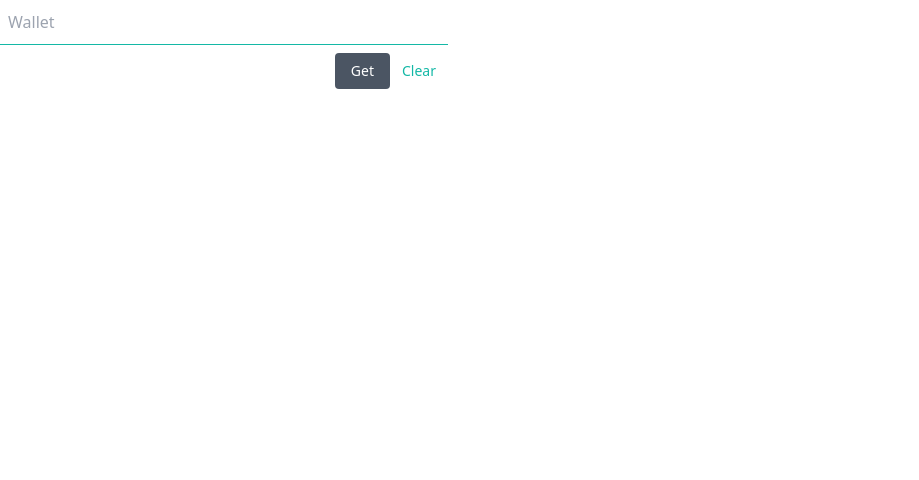
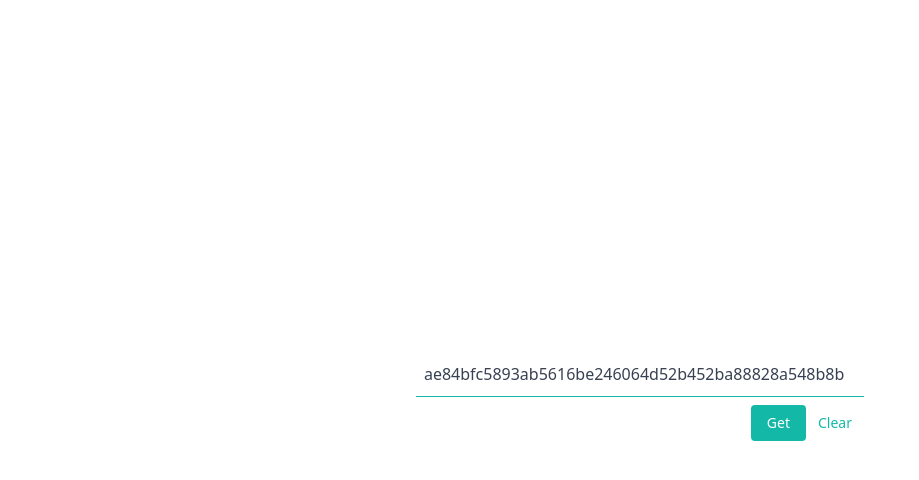
Before and after one commit to IgorLebedev/suiscanner, a React (Create React App) app: page / in a window 1280 px wide. Shown: the top 480 px of the page, without its empty margins (0-919 px from the left). Built offline with nearby package versions, Linux system fonts and the light colour scheme; what @mysten/sui.js would draw is missing.

Commit message:
some fixes

```diff
--- a/src/components/Form.tsx
+++ b/src/components/Form.tsx
@@ -1,7 +1,7 @@
 import React, { useEffect, useRef } from "react";
 import { useFormik } from "formik";
 import cn from "classnames";
-import { suiNetworkProvider } from "../providers/SuiNetworkProvider";
+import fetchSuiObjs from "../api/api";
 
 const Form = () => {
   const input: any = useRef(null);
@@ -12,13 +12,11 @@ const Form = () => {
   }, []);
   const formik = useFormik({
     initialValues: {
-      wallet: '',
+      wallet: '0xe6e494d014eb41edacae84bfc5893ab5616be246064d52b452ba88828a548b8b',
     },
     onSubmit: async ({ wallet }) => {
       try {
-        const result = await suiNetworkProvider.getBalance({
-          owner: wallet,
-        });
+        const result = await fetchSuiObjs(wallet);
         console.log(result);
       } catch (e) {
         throw e;
@@ -26,6 +24,7 @@ const Form = () => {
     },
   });
   return (
+    <div className="flex justify-center h-screen items-center">
       <form className="w-full max-w-md" onSubmit={formik.handleSubmit}>
           <div className="flex items-center border-b border-teal-500 py-2">
             <input
@@ -60,6 +59,7 @@ const Form = () => {
           </button>
           </div>
         </form>
+      </div>
   );
 };
 
```
Lines whose indentation alone changed are shown as unchanged.
